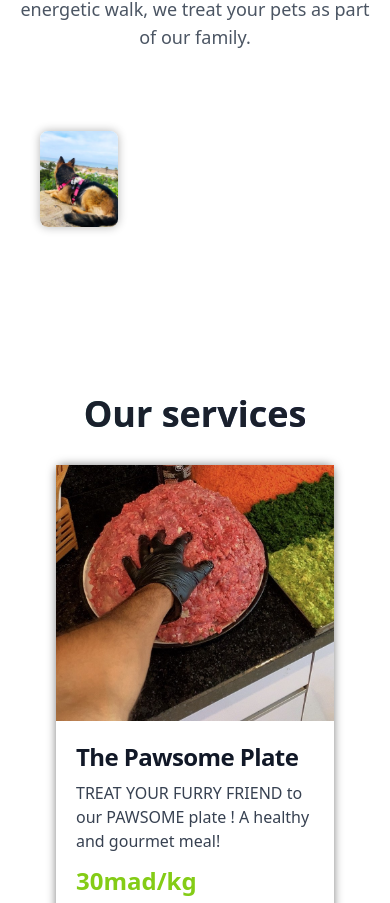
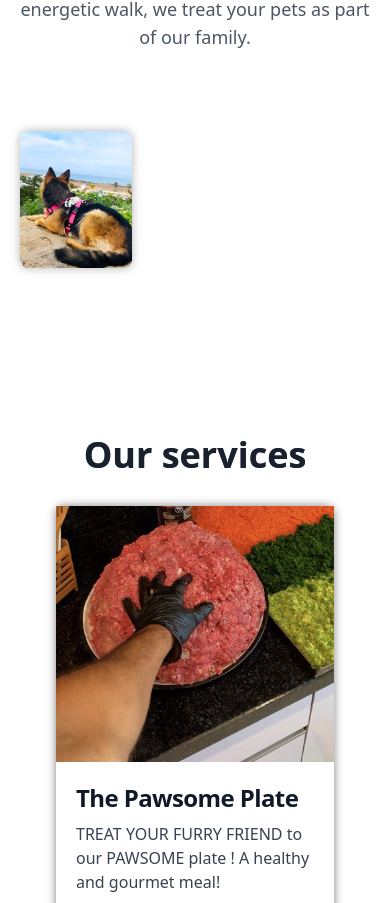
Before and after one commit to FOODrest/desktop-tutorial, a React (Vite) app in the folder freelance/: page / in a window 390 px wide. Shown: the part 1514-2417 px from the top of the page. Built offline with nearby package versions, Linux system fonts and the light colour scheme.

Commit message:
service2

```diff
--- a/freelance/src/layout/index/Home.jsx
+++ b/freelance/src/layout/index/Home.jsx
@@ -75,8 +75,8 @@ const Home = () => {
     {translate('aboutus')}
                 </p>
             </div>
-            <div className="px-5 sm:px-0 mt-12 md:mt-0 ">
-                <img src="../assets/image_74.jpeg" alt="About Us Image" className=" max-h-24 md:max-h-32 object-cover rounded-lg" style={{ boxShadow:'0 0 10px rgba(0,0,0,0.3)',width:'auto' }}/>
+            <div className="mt-12 md:mt-0 ">
+                <img src="../assets/image_74.jpeg" alt="About Us Image" className=" w-28 md:w-32 object-cover rounded-lg" style={{ boxShadow:'0 0 10px rgba(0,0,0,0.3)',height:'auto' }}/>
             </div>
         </div>
     </div>
```
